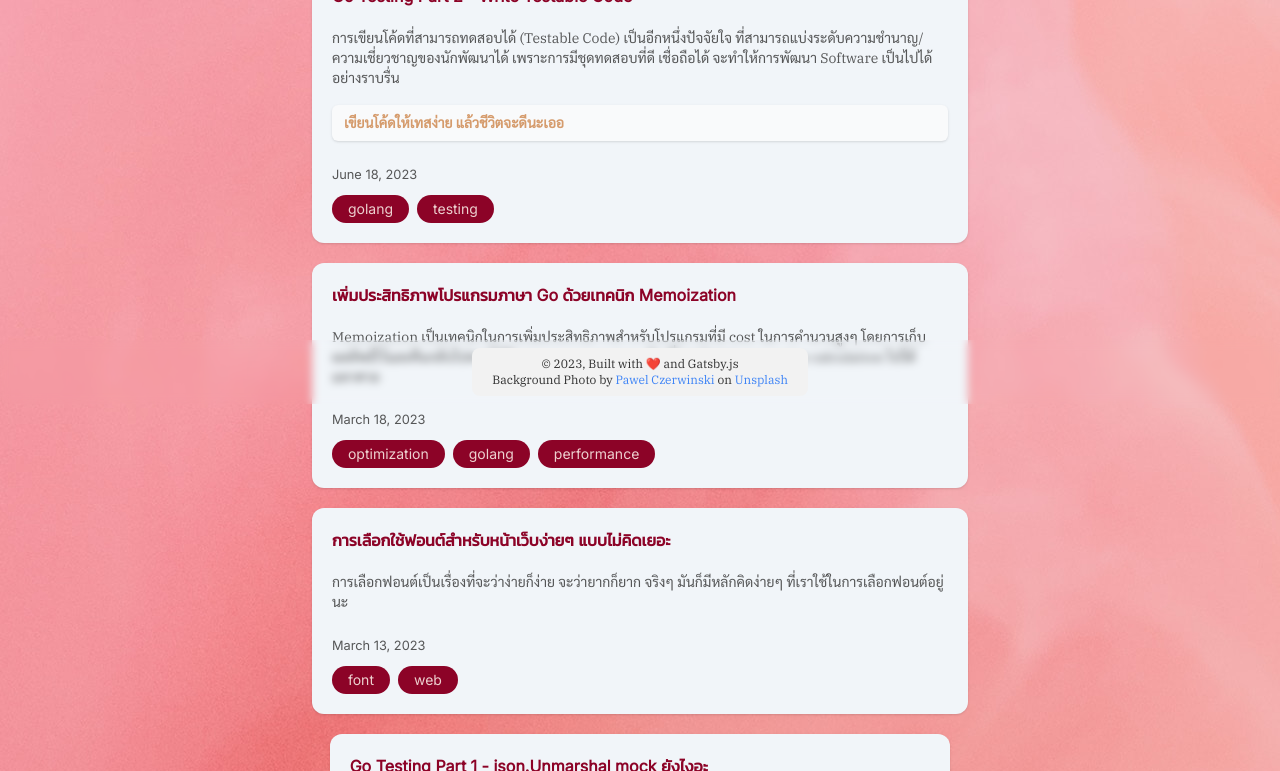
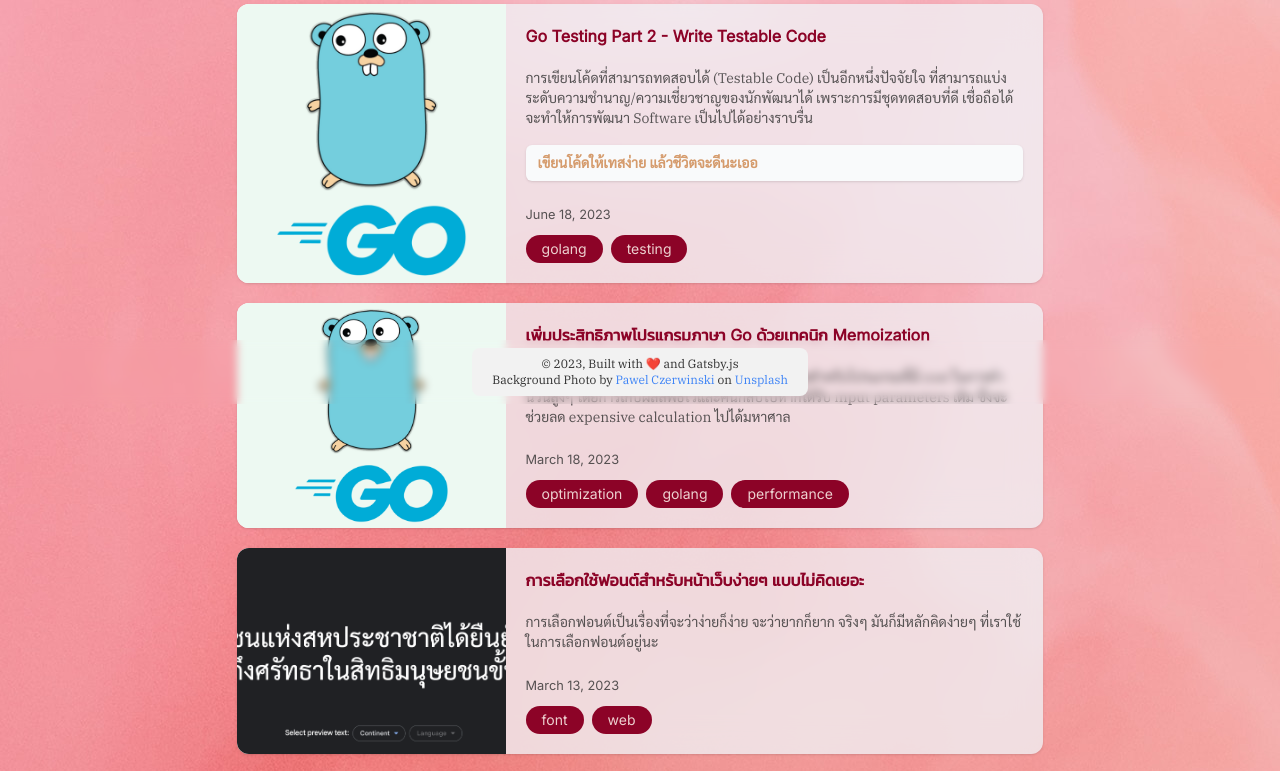
Before and after one commit to anwam/anuwong.com, a Gatsby site: page / in a window 1280 px wide. Shown: the part 376-1147 px from the top of the page. Built offline with nearby package versions, Linux system fonts and the light colour scheme; Gatsby itself is replaced by a stand-in of ours.

Commit message:
fix: styling

```diff
--- a/src/pages/index.jsx
+++ b/src/pages/index.jsx
@@ -3,6 +3,7 @@ import { Link, graphql } from "gatsby"
 import Layout from "../components/layout"
 import Seo from "../components/seo"
 import Tags from "../components/tags"
+import { GatsbyImage, getImage } from "gatsby-plugin-image"
 
 const BlogIndex = ({ data, location }) => {
   const siteTitle = data.site.siteMetadata?.title
@@ -22,7 +23,7 @@ const BlogIndex = ({ data, location }) => {
 
   return (
     <Layout location={location} title={siteTitle}>
-      <ol className="flex flex-col gap-2 list-none md:gap-5">
+      <ol className="grid grid-flow-row grid-cols-12 gap-2 p-2 list-none md:gap-5 md:p-5">
         {posts.map((post, i) => {
           const title = post.frontmatter.title || post.fields.slug
           const subtitle = post.frontmatter.subtitle || ""
@@ -30,24 +31,23 @@ const BlogIndex = ({ data, location }) => {
 
           return (
             <li
-              className="mx-auto transition-all shadow rounded-xl hover:cursor-pointer hover:ring-2 hover:ring-red-400 md:hover:shadow-xl md:hover:scale-[1.0125] hover:z-20 bg-slate-100"
+              className="col-span-12 mx-auto transition-all shadow rounded-xl hover:cursor-pointer hover:ring-2 hover:ring-red-400 md:hover:shadow-xl md:hover:scale-[1.0125] hover:z-20 bg-slate-100/75 backdrop-blur-lg"
               key={post.fields.slug}
             >
               <Link to={post.fields.slug} itemProp="url">
-                <div className="flex flex-row">
-                  {/* {post.frontmatter.preview ? (
+                <div className="grid grid-flow-row grid-cols-12">
+                  {post.frontmatter.preview ? (
+                    // <div className="hidden md:col-span-4 md:block bg-gray-50 rounded-tl-xl rounded-bl-xl">
                     <GatsbyImage
                       image={getImage(post.frontmatter.preview)}
                       alt={post.frontmatter.description}
-                      className="hidden p-2 md:p-5 rounded-tl-xl rounded-bl-xl md:block md:w-1/3 md:min-w-[33.333%] bg-gray-50"
+                      className="hidden lg:col-span-4 lg:block bg-gray-50 rounded-tl-xl rounded-bl-xl"
+                      imgClassName="hidden lg:col-span-4 lg:block"
+                      objectFit={"cover"}
                     />
-                  ) : (
-                    <div className="flex-col items-center justify-center hidden p-2 md:p-5 text-center rounded-tl-lg rounded-bl-lg md:flex md:w-1/3 md:min-w-[33.333%] bg-gray-50">
-                      no preview image
-                    </div>
-                  )} */}
+                  ) : null}
                   <article
-                    className="w-full p-2 prose md:p-5 prose-headings:text-base prose-p:text-sm"
+                    className="col-span-12 p-2 prose lg:col-span-8 md:p-5 prose-headings:text-base prose-p:text-sm"
                     itemScope
                     itemType="http://schema.org/Article"
                   >
@@ -118,7 +118,7 @@ export const pageQuery = graphql`
 
           preview {
             childImageSharp {
-              gatsbyImageData(placeholder: BLURRED)
+              gatsbyImageData(placeholder: BLURRED, layout: CONSTRAINED)
             }
           }
         }
--- a/src/templates/blog-post.jsx
+++ b/src/templates/blog-post.jsx
@@ -18,7 +18,7 @@ const BlogPostTemplate = ({
         className="grid grid-flow-row grid-cols-12 gap-2 p-2 mx-auto prose-sm prose md:gap-5 prose-p:text-base prose-headings:text-lg md:prose-headings:text-xl lg:prose-headings:text-2xl lg:prose-p:text-xl prose-headings:text-primary md:prose-base max-w-none"
         itemType="http://schema.org/Article"
       >
-        <div className="col-span-12 md:shadow-md md:p-5 md:bg-gray-50 md:rounded-xl">
+        <div className="col-span-12 md:shadow-md md:p-5 bg-gray-50 rounded-xl">
           {post.frontmatter.preview && (
             <GatsbyImage
               image={getImage(post.frontmatter.preview)}
@@ -29,7 +29,7 @@ const BlogPostTemplate = ({
           )}
         </div>
 
-        <div className="col-span-12 md:shadow-md md:p-5 md:bg-gray-50 md:rounded-xl">
+        <div className="col-span-12 p-2 md:shadow-md md:p-5 bg-gray-50 rounded-xl">
           <header>
             <h1>{post.frontmatter.title}</h1>
             <span className="text-secondary">{post.frontmatter.date}</span>
--- a/tailwind.config.js
+++ b/tailwind.config.js
@@ -2,6 +2,7 @@ const defaultTheme = require("tailwindcss/defaultTheme")
 
 /** @type {import('tailwindcss').Config} */
 module.exports = {
+  important: true,
   content: [
     "./src/pages/**/*.{js,jsx,ts,tsx}",
     "./src/components/**/*.{js,jsx,ts,tsx}",
```
